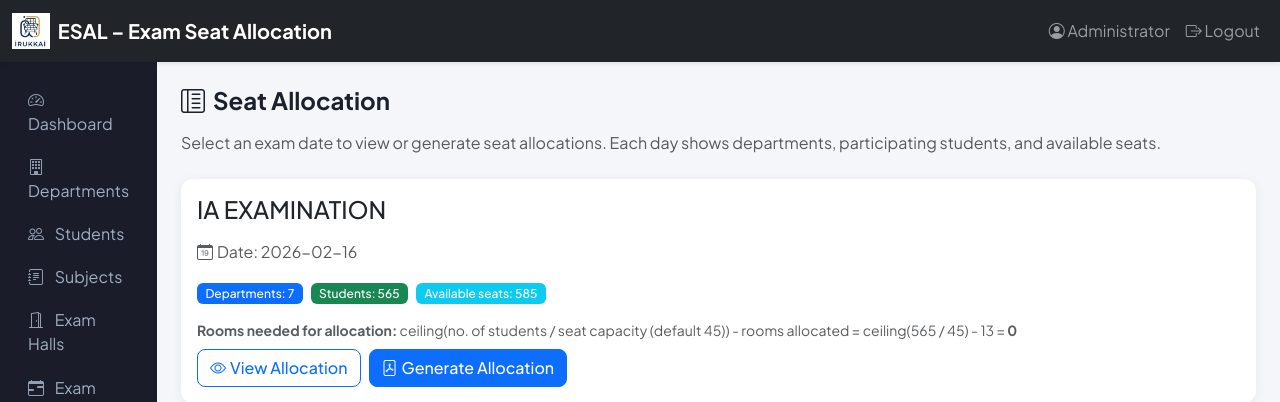
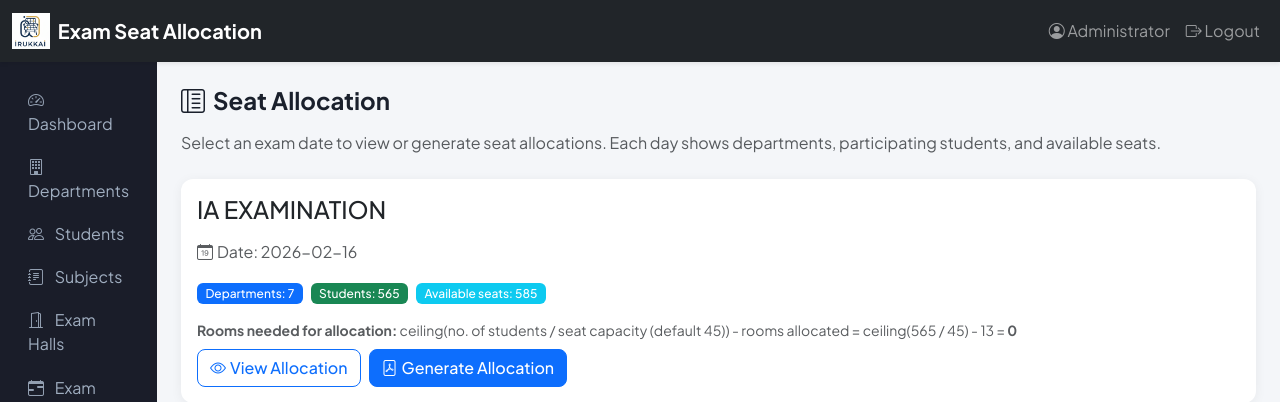
Before and after one commit to ASHWINRAJ1407/ESAL-Seat-allocation, a Flask app: page /allocation/ in a window 1280 px wide. Shown: the top 402 px of the page. Run offline with Flask 3, Linux system fonts and the light colour scheme; a user stored in the database is signed in; some libraries are stand-ins or nearby versions.

```diff
--- a/seat allocation/templates/base.html
+++ b/seat allocation/templates/base.html
@@ -47,7 +47,7 @@
         <div class="container-fluid">
             <a class="navbar-brand d-flex align-items-center gap-2" href="{{ url_for('dashboard.index') }}">
                 <img src="{{ url_for('static', filename='img/irukkai_logo.png') }}" alt="ESAL" style="height: 36px; width: auto;">
-                <span class="d-none d-sm-inline">ESAL – Exam Seat Allocation</span>
+                <span class="d-none d-sm-inline">Exam Seat Allocation</span>
                 <span class="d-inline d-sm-none">irukkai</span>
             </a>
             <button class="navbar-toggler" type="button" data-bs-toggle="collapse" data-bs-target="#navbarNav">
```
